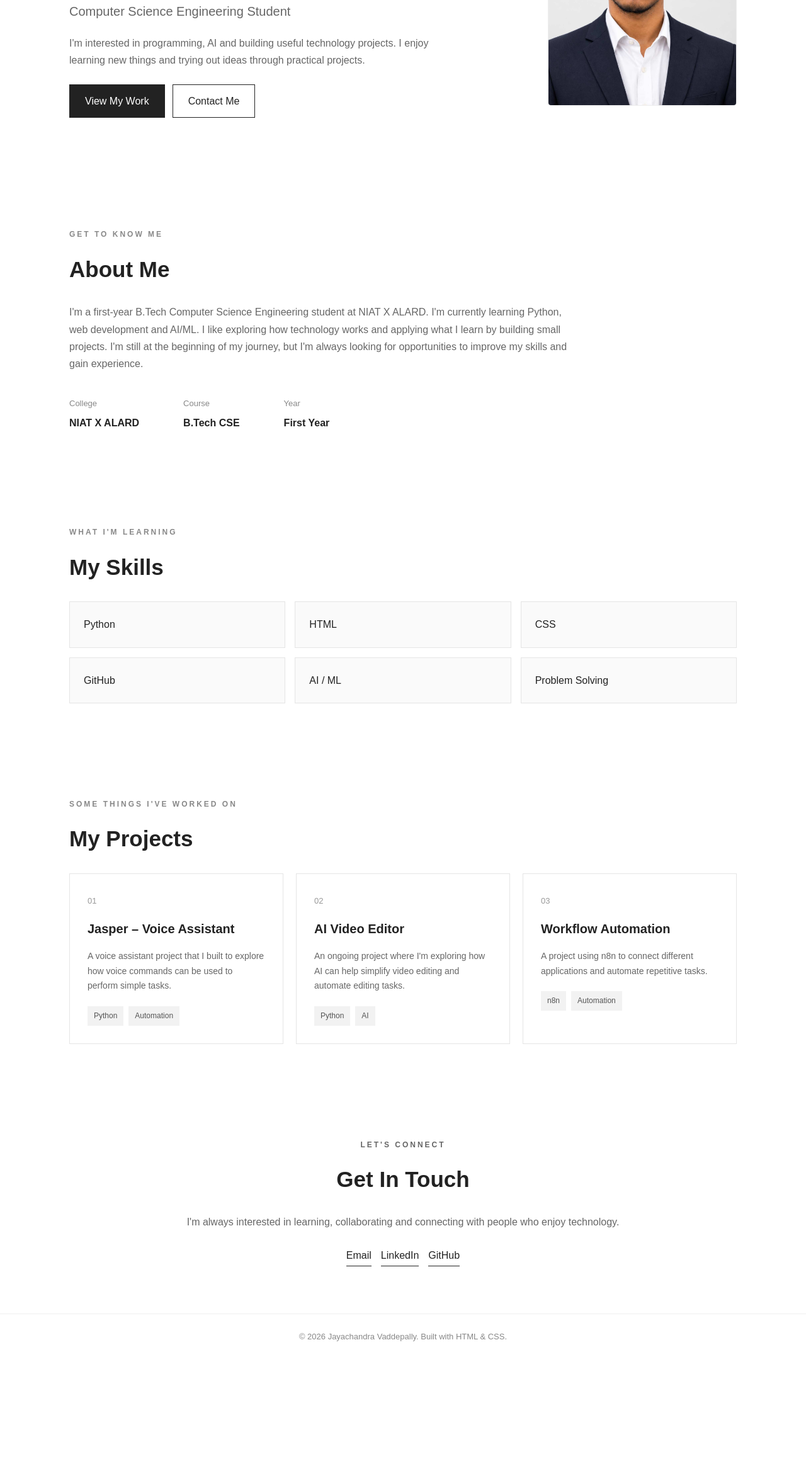
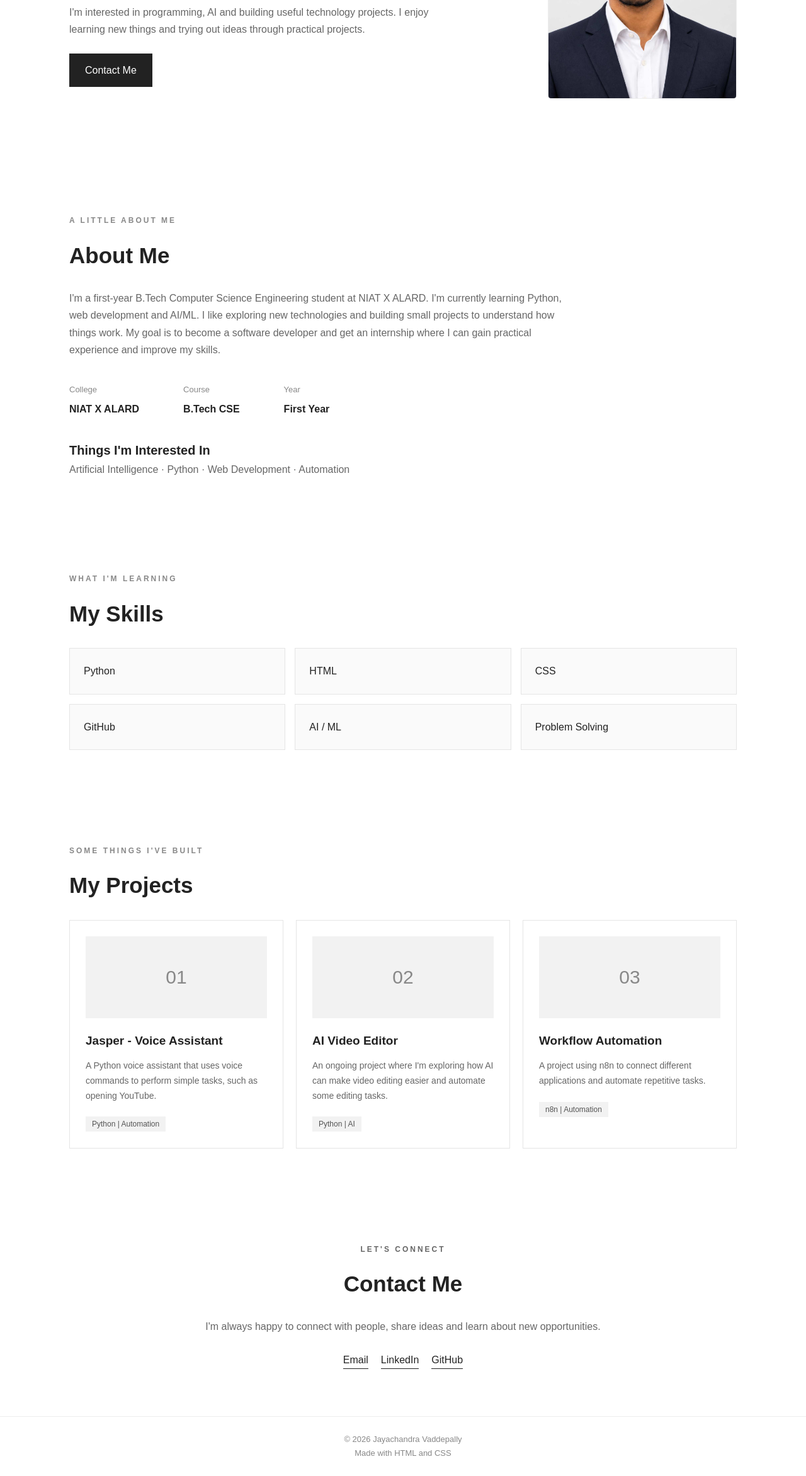
Before and after one commit to vaddepallyjayachandra/JayaChandra-Portfolio, a plain HTML site: page index.html in a window 1280 px wide. Shown: the part 373-2717 px from the top of the page at 63% size. Before the commit the page ends 2532 px from the top, so only its background shows below. Drawn offline with Linux system fonts and the light colour scheme.

Commit message:
Updated portfolio design

```diff
--- a/index.html
+++ b/index.html
@@ -1,18 +1,21 @@
 
 <!DOCTYPE html>
 <html lang="en">
+
 <head>
     <meta charset="UTF-8">
     <meta name="viewport" content="width=device-width, initial-scale=1.0">
-    <title>Jayachandra Vaddepally | Portfolio</title>
+    <title>Jayachandra's Portfolio</title>
+
     <link rel="stylesheet" href="style.css">
 </head>
 
 <body>
 
-    <!-- Navigation -->
+    <!-- Navigation Bar -->
     <header>
         <nav class="navbar">
+
             <h2 class="logo">Jayachandra.</h2>
 
             <ul>
@@ -22,15 +25,19 @@
                 <li><a href="#projects">Projects</a></li>
                 <li><a href="#contact">Contact</a></li>
             </ul>
+
         </nav>
     </header>
 
+
     <!-- Home Section -->
-    <section id="home" class="hero">
-        <div class="hero-text">
-            <p class="small-heading">HELLO, I'M</p>
+    <section id="home" class="intro">
 
-            <h1>Jayachandra<br>Vaddepally</h1>
+        <div class="intro-text">
+
+            <p class="section-label">HELLO, I'M</p>
+
+            <h1>Jayachandra Vaddepally</h1>
 
             <h3>Computer Science Engineering Student</h3>
 
@@ -40,34 +47,39 @@
                 trying out ideas through practical projects.
             </p>
 
-            <div class="hero-buttons">
-                <a href="#projects" class="btn">View My Work</a>
-                <a href="#contact" class="btn secondary-btn">Contact Me</a>
-            </div>
+            <a href="#contact" class="main-button">Contact Me</a>
+
         </div>
 
-        <div class="hero-image">
-            <img src="my-photo.jpg" alt="Jayachandra's profile photo">
+        <div class="my-photo">
+            <img src="my-photo.jpg" alt="My Profile Photo">
         </div>
+
     </section>
 
+
     <!-- About Section -->
-    <section id="about" class="section">
-        <p class="small-heading">GET TO KNOW ME</p>
+    <section id="about" class="content-section">
+
+        <p class="section-label">A LITTLE ABOUT ME</p>
+
         <h2>About Me</h2>
 
         <p class="about-text">
-            I'm a first-year B.Tech Computer Science Engineering student
-            at NIAT X ALARD. I'm currently learning Python, web development
-            and AI/ML.
+            I'm a first-year B.Tech Computer Science Engineering
+            student at NIAT X ALARD.
 
-            I like exploring how technology works and applying what I
-            learn by building small projects. I'm still at the beginning
-            of my journey, but I'm always looking for opportunities to
-            improve my skills and gain experience.
+            I'm currently learning Python, web development and AI/ML.
+            I like exploring new technologies and building small
+            projects to understand how things work.
+
+            My goal is to become a software developer and get an
+            internship where I can gain practical experience and
+            improve my skills.
         </p>
 
-        <div class="about-details">
+        <div class="my-details">
+
             <div>
                 <span>College</span>
                 <h4>NIAT X ALARD</h4>
@@ -82,89 +94,125 @@
                 <span>Year</span>
                 <h4>First Year</h4>
             </div>
+
         </div>
+
+        <h3 class="interests-title">Things I'm Interested In</h3>
+
+        <p class="interests">
+            Artificial Intelligence · Python · Web Development · Automation
+        </p>
+
     </section>
 
+
     <!-- Skills Section -->
-    <section id="skills" class="section">
-        <p class="small-heading">WHAT I'M LEARNING</p>
+    <section id="skills" class="content-section">
+
+        <p class="section-label">WHAT I'M LEARNING</p>
+
         <h2>My Skills</h2>
 
-        <div class="skills-container">
-            <div class="skill">Python</div>
-            <div class="skill">HTML</div>
-            <div class="skill">CSS</div>
-            <div class="skill">GitHub</div>
-            <div class="skill">AI / ML</div>
-            <div class="skill">Problem Solving</div>
+        <div class="skills-list">
+
+            <div class="skill-box">Python</div>
+
+            <div class="skill-box">HTML</div>
+
+            <div class="skill-box">CSS</div>
+
+            <div class="skill-box">GitHub</div>
+
+            <div class="skill-box">AI / ML</div>
+
+            <div class="skill-box">Problem Solving</div>
+
         </div>
+
     </section>
 
+
     <!-- Projects Section -->
-    <section id="projects" class="section">
-        <p class="small-heading">SOME THINGS I'VE WORKED ON</p>
+    <section id="projects" class="content-section">
+
+        <p class="section-label">SOME THINGS I'VE BUILT</p>
+
         <h2>My Projects</h2>
 
-        <div class="projects-container">
+        <div class="projects-list">
 
-            <div class="project-card">
-                <span class="project-number">01</span>
-                <h3>Jasper – Voice Assistant</h3>
+            <div class="project-box">
+
+                <div class="project-image">01</div>
+
+                <h3>Jasper - Voice Assistant</h3>
+
                 <p>
-                    A voice assistant project that I built to explore
-                    how voice commands can be used to perform simple tasks.
+                    A Python voice assistant that uses voice commands
+                    to perform simple tasks, such as opening YouTube.
                 </p>
-                <div class="project-tags">
-                    <span>Python</span>
-                    <span>Automation</span>
-                </div>
+
+                <span>Python | Automation</span>
+
             </div>
 
-            <div class="project-card">
-                <span class="project-number">02</span>
+
+            <div class="project-box">
+
+                <div class="project-image">02</div>
+
                 <h3>AI Video Editor</h3>
+
                 <p>
-                    An ongoing project where I'm exploring how AI can
-                    help simplify video editing and automate editing tasks.
+                    An ongoing project where I'm exploring how AI
+                    can make video editing easier and automate
+                    some editing tasks.
                 </p>
-                <div class="project-tags">
-                    <span>Python</span>
-                    <span>AI</span>
-                </div>
+
+                <span>Python | AI</span>
+
             </div>
 
-            <div class="project-card">
-                <span class="project-number">03</span>
+
+            <div class="project-box">
+
+                <div class="project-image">03</div>
+
                 <h3>Workflow Automation</h3>
+
                 <p>
-                    A project using n8n to connect different applications
-                    and automate repetitive tasks.
+                    A project using n8n to connect different
+                    applications and automate repetitive tasks.
                 </p>
-                <div class="project-tags">
-                    <span>n8n</span>
-                    <span>Automation</span>
-                </div>
+
+                <span>n8n | Automation</span>
+
             </div>
 
         </div>
+
     </section>
 
+
     <!-- Contact Section -->
-    <section id="contact" class="section contact-section">
-        <p class="small-heading">LET'S CONNECT</p>
-        <h2>Get In Touch</h2>
+    <section id="contact" class="content-section get-in-touch">
+
+        <p class="section-label">LET'S CONNECT</p>
+
+        <h2>Contact Me</h2>
 
         <p>
-            I'm always interested in learning, collaborating and
-            connecting with people who enjoy technology.
+            I'm always happy to connect with people, share ideas
+            and learn about new opportunities.
         </p>
 
-        <div class="contact-links">
+        <div class="my-links">
+
             <a href="mailto:vaddepallyjayachandra@gmail.com">
                 Email
             </a>
 
-            <a href="https://www.linkedin.com/in/vaddepallyjayachandra-3750bb3a9"
+            <a href="https://www.linkedin.com/in/jayachandra-vaddepally-3750bb3a9"
                target="_blank">
                 LinkedIn
             </a>
@@ -173,12 +221,19 @@
                target="_blank">
                 GitHub
             </a>
+
         </div>
+
     </section>
+
 
     <!-- Footer -->
     <footer>
-        <p>© 2026 Jayachandra Vaddepally. Built with HTML & CSS.</p>
+
+        <p>© 2026 Jayachandra Vaddepally</p>
+
+        <p>Made with HTML and CSS</p>
+
     </footer>
 
 </body>
--- a/style.css
+++ b/style.css
@@ -9,16 +9,16 @@
 
 body {
     font-family: Arial, sans-serif;
-    background-color: #ffffff;
-    color: #222222;
+    background-color: white;
+    color: #222;
     line-height: 1.7;
 }
 
-/* Navigation */
+
+/* Navigation Bar */
 header {
-    width: 100%;
-    border-bottom: 1px solid #eeeeee;
-    background-color: #ffffff;
+    background-color: white;
+    border-bottom: 1px solid #eee;
     position: sticky;
     top: 0;
     z-index: 100;
@@ -35,7 +35,6 @@ header {
 
 .logo {
     font-size: 23px;
-    font-weight: bold;
 }
 
 .navbar ul {
@@ -46,17 +45,17 @@ header {
 
 .navbar a {
     text-decoration: none;
-    color: #444444;
+    color: #444;
     font-size: 14px;
-    transition: 0.3s;
 }
 
 .navbar a:hover {
-    color: #999999;
+    color: #999;
 }
 
-/* Hero Section */
-.hero {
+
+/* Home Section */
+.intro {
     max-width: 1100px;
     margin: auto;
     padding: 100px 20px;
@@ -66,213 +65,213 @@ header {
     gap: 50px;
 }
 
-.hero-text {
+.intro-text {
     max-width: 600px;
 }
 
-.small-heading {
-    color: #888888;
+.section-label {
+    color: #888;
     font-size: 12px;
     letter-spacing: 3px;
     font-weight: bold;
     margin-bottom: 15px;
 }
 
-.hero h1 {
-    font-size: 58px;
-    line-height: 1.15;
+.intro h1 {
+    font-size: 48px;
+    line-height: 1.2;
     margin-bottom: 15px;
 }
 
-.hero h3 {
+.intro h3 {
     font-size: 20px;
     font-weight: normal;
-    color: #666666;
+    color: #666;
     margin-bottom: 20px;
 }
 
-.hero-text p {
-    color: #666666;
+.intro-text p {
+    color: #666;
     margin-bottom: 25px;
 }
 
-.hero-buttons {
-    display: flex;
-    gap: 12px;
-    flex-wrap: wrap;
+.main-button {
+    display: inline-block;
+    padding: 12px 24px;
+    background-color: #222;
+    color: white;
+    text-decoration: none;
+    border: 1px solid #222;
 }
 
-.btn {
-    display: inline-block;
-    padding: 12px 24px;
-    background: #222222;
-    color: white;
-    text-decoration: none;
-    border: 1px solid #222222;
-    transition: 0.3s;
+.main-button:hover {
+    background-color: #555;
 }
 
-.btn:hover {
-    background: #555555;
-}
 
-.secondary-btn {
-    background: white;
-    color: #222222;
-}
-
-.secondary-btn:hover {
-    background: #f3f3f3;
-}
-
-.hero-image img {
+/* Profile Photo */
+.my-photo img {
     width: 300px;
     height: 350px;
     object-fit: cover;
     border-radius: 5px;
-    border: 1px solid #eeeeee;
+    border: 1px solid #eee;
 }
 
-/* General Sections */
-.section {
+
+/* Common Section Settings */
+.content-section {
     max-width: 1100px;
     margin: auto;
     padding: 75px 20px;
 }
 
-.section h2 {
+.content-section h2 {
     font-size: 35px;
     margin-bottom: 25px;
 }
 
-/* About */
+
+/* About Section */
 .about-text {
     max-width: 800px;
-    color: #666666;
+    color: #666;
 }
 
-.about-details {
+.my-details {
     display: flex;
     gap: 70px;
     margin-top: 35px;
     flex-wrap: wrap;
 }
 
-.about-details span {
-    color: #888888;
+.my-details span {
+    color: #888;
     font-size: 13px;
 }
 
-.about-details h4 {
+.my-details h4 {
     font-size: 16px;
     margin-top: 5px;
 }
 
-/* Skills */
-.skills-container {
+.interests-title {
+    margin-top: 35px;
+    font-size: 20px;
+}
+
+.interests {
+    color: #666;
+}
+
+
+/* Skills Section */
+.skills-list {
     display: grid;
     grid-template-columns: repeat(3, 1fr);
     gap: 15px;
 }
 
-.skill {
+.skill-box {
     padding: 22px;
     border: 1px solid #e5e5e5;
-    background: #fafafa;
+    background-color: #fafafa;
     transition: 0.3s;
 }
 
-.skill:hover {
-    border-color: #999999;
+.skill-box:hover {
+    border-color: #999;
     transform: translateY(-3px);
 }
 
-/* Projects */
-.projects-container {
+
+/* Projects Section */
+.projects-list {
     display: grid;
     grid-template-columns: repeat(3, 1fr);
     gap: 20px;
 }
 
-.project-card {
+.project-box {
     border: 1px solid #e5e5e5;
-    padding: 28px;
-    background: #ffffff;
+    padding: 25px;
+    background-color: white;
     transition: 0.3s;
 }
 
-.project-card:hover {
+.project-box:hover {
     transform: translateY(-5px);
-    border-color: #999999;
+    border-color: #999;
 }
 
-.project-number {
-    color: #999999;
+.project-image {
+    height: 130px;
+    background-color: #f2f2f2;
+    display: flex;
+    justify-content: center;
+    align-items: center;
+    font-size: 30px;
+    color: #888;
+    margin-bottom: 20px;
+}
+
+.project-box h3 {
+    margin-bottom: 12px;
+    font-size: 19px;
+}
+
+.project-box p {
+    color: #666;
+    font-size: 14px;
+    margin-bottom: 18px;
+}
+
+.project-box span {
+    background-color: #f2f2f2;
+    padding: 5px 10px;
+    font-size: 12px;
+    color: #555;
+}
+
+
+/* Contact Section */
+.get-in-touch {
+    text-align: center;
+}
+
+.get-in-touch p {
+    color: #666;
+}
+
+.my-links {
+    margin-top: 25px;
+    display: flex;
+    justify-content: center;
+    gap: 20px;
+}
+
+.my-links a {
+    color: #222;
+    text-decoration: none;
+    border-bottom: 1px solid #222;
+}
+
+.my-links a:hover {
+    color: #888;
+}
+
+
+/* Footer */
+footer {
+    border-top: 1px solid #eee;
+    padding: 25px;
+    text-align: center;
+    color: #888;
     font-size: 13px;
 }
 
-.project-card h3 {
-    margin: 15px 0;
-    font-size: 20px;
-}
 
-.project-card p {
-    color: #666666;
-    font-size: 14px;
-    margin-bottom: 20px;
-}
-
-.project-tags {
-    display: flex;
-    gap: 8px;
-    flex-wrap: wrap;
-}
-
-.project-tags span {
-    background: #f2f2f2;
-    padding: 5px 10px;
-    font-size: 12px;
-    color: #555555;
-}
-
-/* Contact */
-.contact-section {
-    text-align: center;
-}
-
-.contact-section p {
-    color: #666666;
-}
-
-.contact-links {
-    margin-top: 25px;
-    display: flex;
-    justify-content: center;
-    gap: 15px;
-    flex-wrap: wrap;
-}
-
-.contact-links a {
-    color: #222222;
-    text-decoration: none;
-    border-bottom: 1px solid #222222;
-    padding-bottom: 3px;
-}
-
-.contact-links a:hover {
-    color: #888888;
-}
-
-/* Footer */
-footer {
-    border-top: 1px solid #eeeeee;
-    padding: 25px;
-    text-align: center;
-    color: #888888;
-    font-size: 13px;
-}
-
-/* Mobile Responsive */
+/* Mobile View */
 @media (max-width: 768px) {
 
     .navbar {
@@ -286,35 +285,35 @@ footer {
         justify-content: center;
     }
 
-    .hero {
+    .intro {
         flex-direction: column-reverse;
         text-align: center;
         padding: 60px 20px;
     }
 
-    .hero h1 {
-        font-size: 42px;
+    .intro h1 {
+        font-size: 38px;
     }
 
-    .hero-buttons {
-        justify-content: center;
-    }
-
-    .hero-image img {
+    .my-photo img {
         width: 230px;
         height: 270px;
     }
 
-    .skills-container,
-    .projects-container {
+    .skills-list,
+    .projects-list {
         grid-template-columns: 1fr;
     }
 
-    .about-details {
+    .my-details {
         gap: 25px;
     }
 
-    .section {
+    .content-section {
         padding: 55px 20px;
     }
+
+    .my-links {
+        flex-wrap: wrap;
+    }
 }
```
